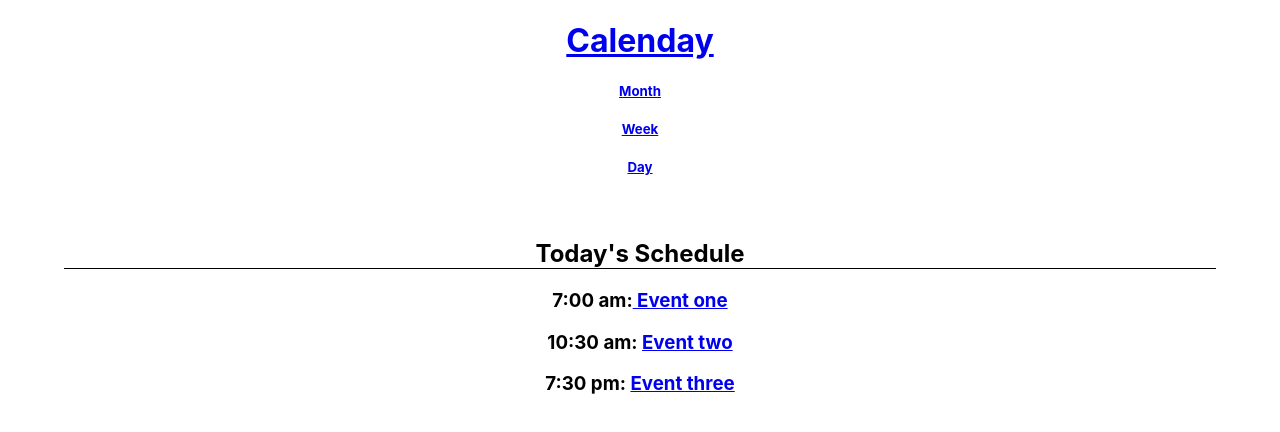
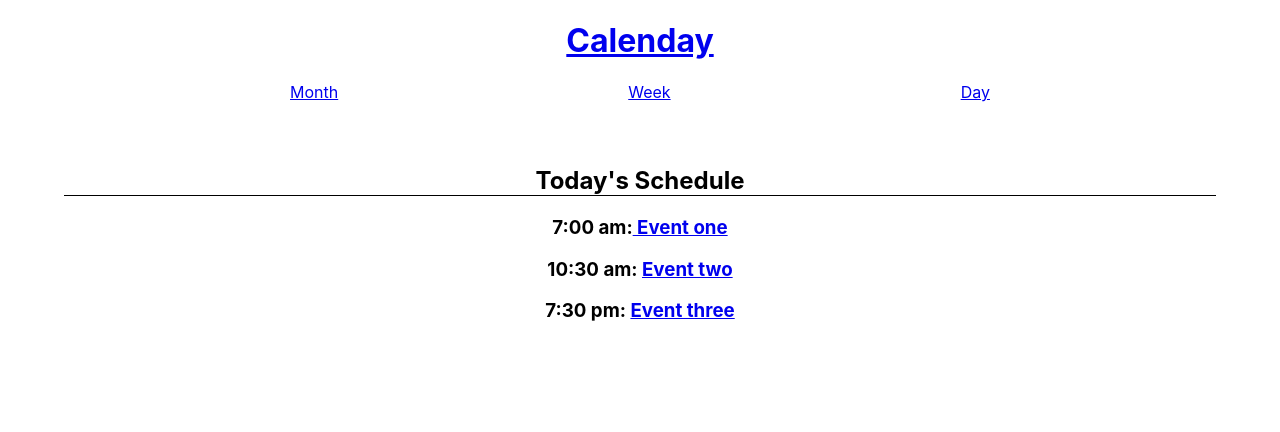
Before and after one commit to kdbromley/calenday-client, a React (Create React App) app: page / in a window 1280 px wide. Shown: the top 432 px of the page. Built offline with nearby package versions, Linux system fonts and the light colour scheme.

Commit message:
NavBar semantic tags update and styling

```diff
--- a/src/NavBar/NavBar.css
+++ b/src/NavBar/NavBar.css
@@ -0,0 +1,7 @@
+.NavBar__list {
+    display: flex;
+    flex-direction: row;
+    list-style: none;
+    padding-left: 0;
+    justify-content: space-evenly;
+}
--- a/src/NavBar/NavBar.js
+++ b/src/NavBar/NavBar.js
@@ -1,14 +1,17 @@
 import { Component } from 'react';
 import { Link } from 'react-router-dom';
+import './NavBar.css';
 
 export default class NavBar extends Component {
     render() {
         return (
-            <>
-              <h5><Link to='/month'>Month</Link></h5>
-              <h5><Link to='/week'>Week</Link></h5>
-              <h5><Link to='/day'>Day</Link></h5>
-            </>
+            <nav>
+                <ul className='NavBar__list'>
+                    <li><Link to='/month'>Month</Link></li>
+                    <li><Link to='/week'>Week</Link></li>
+                    <li><Link to='/day'>Day</Link></li>
+                </ul>
+            </nav>
         )
     }
 }
```
